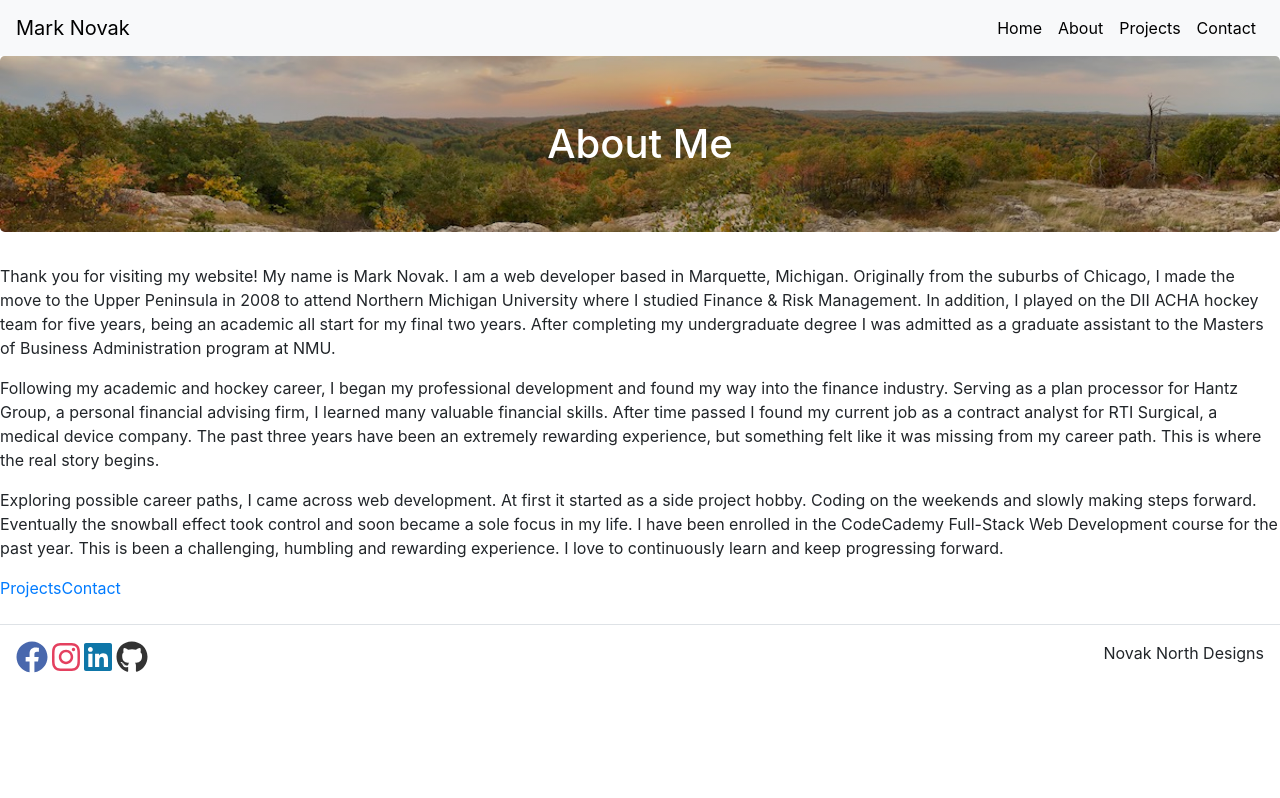
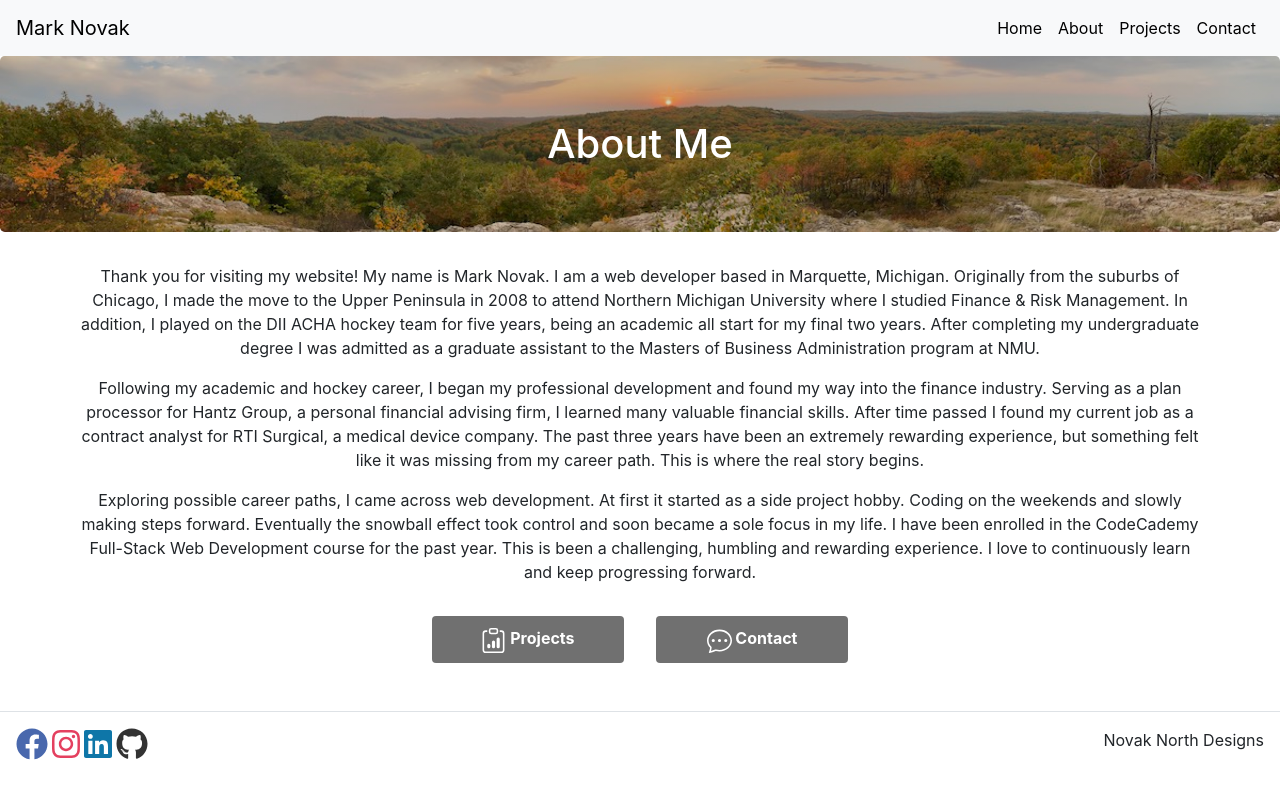
Before and after one commit to manovak24/manovak24.github.io, a React (Create React App) app: page /about in a window 1280 px wide. Built offline with nearby package versions, Linux system fonts and the light colour scheme.

Commit message:
Added Links to About Page. Created about page cass file.

```diff
--- /dev/null
+++ b/src/pages/about-page.css
@@ -0,0 +1,31 @@
+.bio-container {
+    text-align: center;
+    margin: auto 5rem 2rem 5rem;
+}
+
+.button-container {
+    display: flex;
+    justify-content: center;
+    flex-direction: row;
+    flex-wrap: wrap;
+}
+
+.button-link {
+    width: 12rem;
+    border-radius: 4px;
+    padding: .65rem 2rem;
+    background-color: rgba(0, 0, 0, 0.562);
+    color: #ffffff;
+    font-weight: 750;
+    transition: .1s;
+    margin-right: 1em;
+    margin-left: 1rem;
+    margin-bottom: 1.5rem;
+    text-align: center;
+}
+
+@media screen and (max-width: 31.25rem) {
+    .bio-container {
+        margin: auto 2rem 2rem 2rem;
+    }
+}
--- a/src/pages/about-page.jsx
+++ b/src/pages/about-page.jsx
@@ -1,6 +1,8 @@
 import React from 'react';
+import { BsChatDots, BsClipboardData } from 'react-icons/bs';
 import { Link } from 'react-router-dom';
 import Hero from '../compontents/hero.jsx';
+import './about-page.css';
 
 
 class AboutPage extends React.Component {
@@ -16,8 +18,8 @@ class AboutPage extends React.Component {
                     <p>Exploring possible career paths, I came across web development. At first it started as a side project hobby. Coding on the weekends and slowly making steps forward. Eventually the snowball effect took control and soon became a sole focus in my life. I have been enrolled in the CodeCademy Full-Stack Web Development course for the past year. This is been a challenging, humbling and rewarding experience. I love to continuously learn and keep progressing forward.</p>
                 </div>
                 <div className="button-container">
-                    <Link clasName="button-link" to="/projects">Projects</Link>
-                    <Link clasName="button-link" to="/contact">Contact</Link>
+                    <Link className="button-link" to="/projects"><BsClipboardData size="25" /> Projects</Link>
+                    <Link className="button-link" to="/contact"><BsChatDots size="25" /> Contact</Link>
                 </div>
             </div>
 
```
